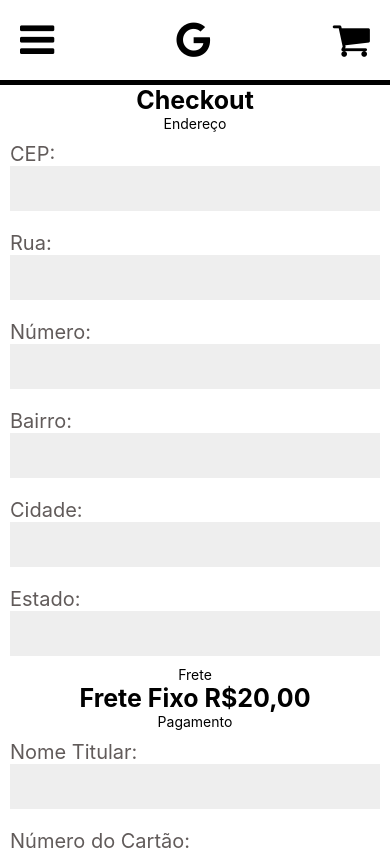
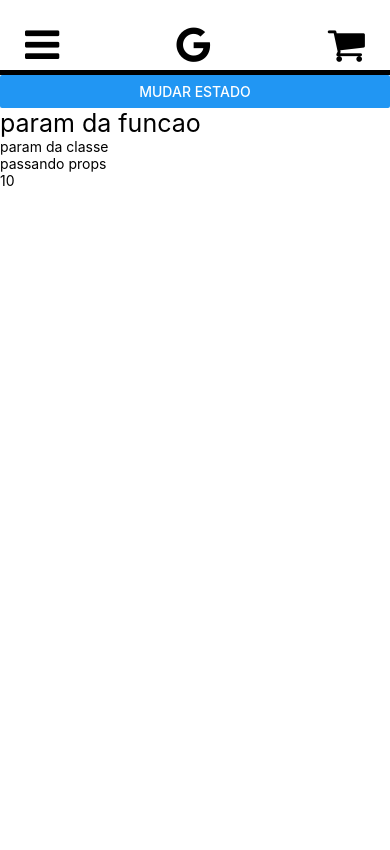
Before and after one commit to JonasDeOliveira/exemplos-react-native, a React Native app: screen / in a window 390 px wide. Shown: the top 850 px of the page. Built offline with nearby package versions, Linux system fonts and the light colour scheme.

Commit message:
exemplo classes

```diff
--- a/App.js
+++ b/App.js
@@ -2,9 +2,10 @@ import React from 'react'
 import { Text, StyleSheet, View, SafeAreaView,
           TouchableOpacity } from 'react-native'
 import Header from './src/components/Header'
-import LoginNew from './src/screens/LoginNew'
-import Cadastro from './src/screens/Cadastro'
-import Checkout from './src/screens/Checkout'
+// import LoginNew from './src/screens/LoginNew'
+// import Cadastro from './src/screens/Cadastro'
+// import Checkout from './src/screens/Checkout'
+import Primeiro from './src/components/classes/Primeiro'
 // import RevisaoProps from './src/components/revisaoProps/RevisaoProps'
 // import Primeiro from './src/components/Primeiro'
 // import CompPadrao, { Component1, Component2 } from './src/components/Multi'
@@ -29,7 +30,8 @@ export default () => {
   return (
     <SafeAreaView>
       <Header/>
-      <Checkout/>
+      <Primeiro texto="passando props"/>
+      {/* <Checkout/> */}
       {/* <Cadastro/> */}
       {/* <LoginNew/> */}
       {/* <DigiteSeuNome/> */}
--- a/src/components/Header.js
+++ b/src/components/Header.js
@@ -20,12 +20,12 @@ export default () => {
 
 const styles = StyleSheet.create({
     container: {
-        flex: 1,
         flexDirection: 'row',
-        padding: 20,
+        height: 75,
+        padding: 25,
         justifyContent: 'space-between',
         borderBottomWidth: 5,
-        borderBottomStyle: 'solid',
+        borderStyle: 'solid',
         borderBottomColor: '#000'
     }
 })
--- /dev/null
+++ b/src/components/classes/Primeiro.js
@@ -0,0 +1,43 @@
+import React, { Component } from 'react'
+import { Text, Button, StyleSheet } from 'react-native'
+
+export default class Primeiro extends Component {
+
+    param = 'param da classe'
+
+    state = {
+        texto: this.props.texto,
+        numero: 10
+    }
+
+    mudarEstado() {
+        this.setState({texto: 'novo valor'})
+    }
+
+    teste(param) {
+        return (
+            <>
+                <Text style={styles.txt}>{param}</Text>
+                <Text>{this.param}</Text>
+                <Text>{this.state.texto}</Text>
+                <Text>{this.state.numero}</Text>
+            </>
+        )
+    }
+
+    render() {
+        return (
+            <>
+                <Button onPress={() => this.mudarEstado()} title="mudar estado"/>
+                {this.teste('param da funcao')}
+            </>
+        )
+    }
+
+}
+
+const styles = StyleSheet.create({
+    txt: {
+        fontSize: 25
+    }
+})
```
